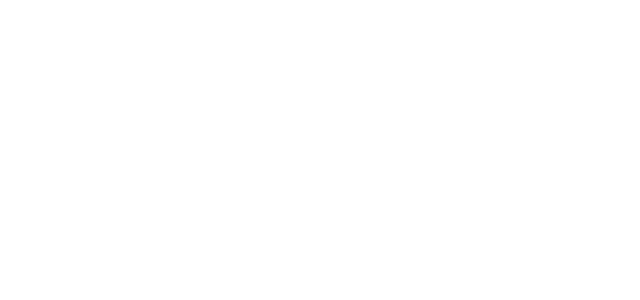
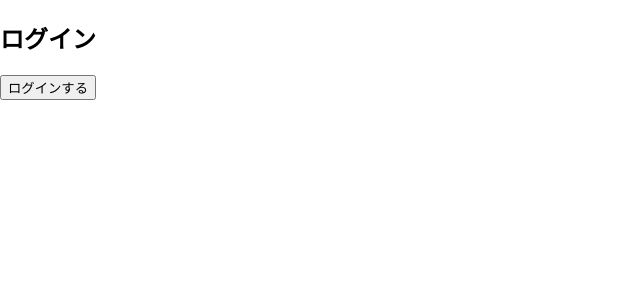
Before and after one commit to takumin0423/react-ec-app, a React (Create React App) app: page /login in a window 1280 px wide. Shown: the top 300 px of the page, without its empty margins (0-640 px from the left). Built offline with nearby package versions, Linux system fonts and the light colour scheme.

Commit message:
historyのバージョン変更、遷移時エラーが発生しないことを確認

```diff
--- a/package.json
+++ b/package.json
@@ -11,7 +11,7 @@
     "@testing-library/user-event": "^7.2.1",
     "connected-react-router": "^6.8.0",
     "firebase": "^7.21.0",
-    "history": "^5.0.0",
+    "history": "^4.10.1",
     "react": "^16.13.1",
     "react-dom": "^16.13.1",
     "react-redux": "^7.2.1",
--- a/src/Router.jsx
+++ b/src/Router.jsx
@@ -1,11 +1,12 @@
 import React from 'react';
 import {Switch, Route} from 'react-router';
+import {Home, Login} from './pages';
 
 const Router = () => {
   return (
       <Switch>
-        <Route exact path={'/login'}/>
-        <Route exact path={'(/)?'}/>
+        <Route exact path={'(/)?'} component={Home}/>
+        <Route exact path={'/login'} component={Login}/>
       </Switch>
   );
 };
--- /dev/null
+++ b/src/pages/Home.jsx
@@ -0,0 +1,9 @@
+import React from 'react';
+
+const Home = () => {
+  return (
+      <h2>Home</h2>
+  );
+};
+
+export default Home;
--- /dev/null
+++ b/src/pages/Login.jsx
@@ -0,0 +1,18 @@
+import React from 'react';
+import {useDispatch} from 'react-redux';
+import {push} from 'connected-react-router';
+
+const Login = () => {
+  const dispatch = useDispatch();
+
+  return (
+      <div>
+        <h2>ログイン</h2>
+        <button onClick={() => dispatch(push('/'))}>
+          ログインする
+        </button>
+      </div>
+  );
+};
+
+export default Login;
--- /dev/null
+++ b/src/pages/index.js
@@ -0,0 +1,2 @@
+export {default as Login} from './Login';
+export {default as Home} from './Home';
```
Also changed, not shown: 1 other file (tests, documents, lock files or other folders).
